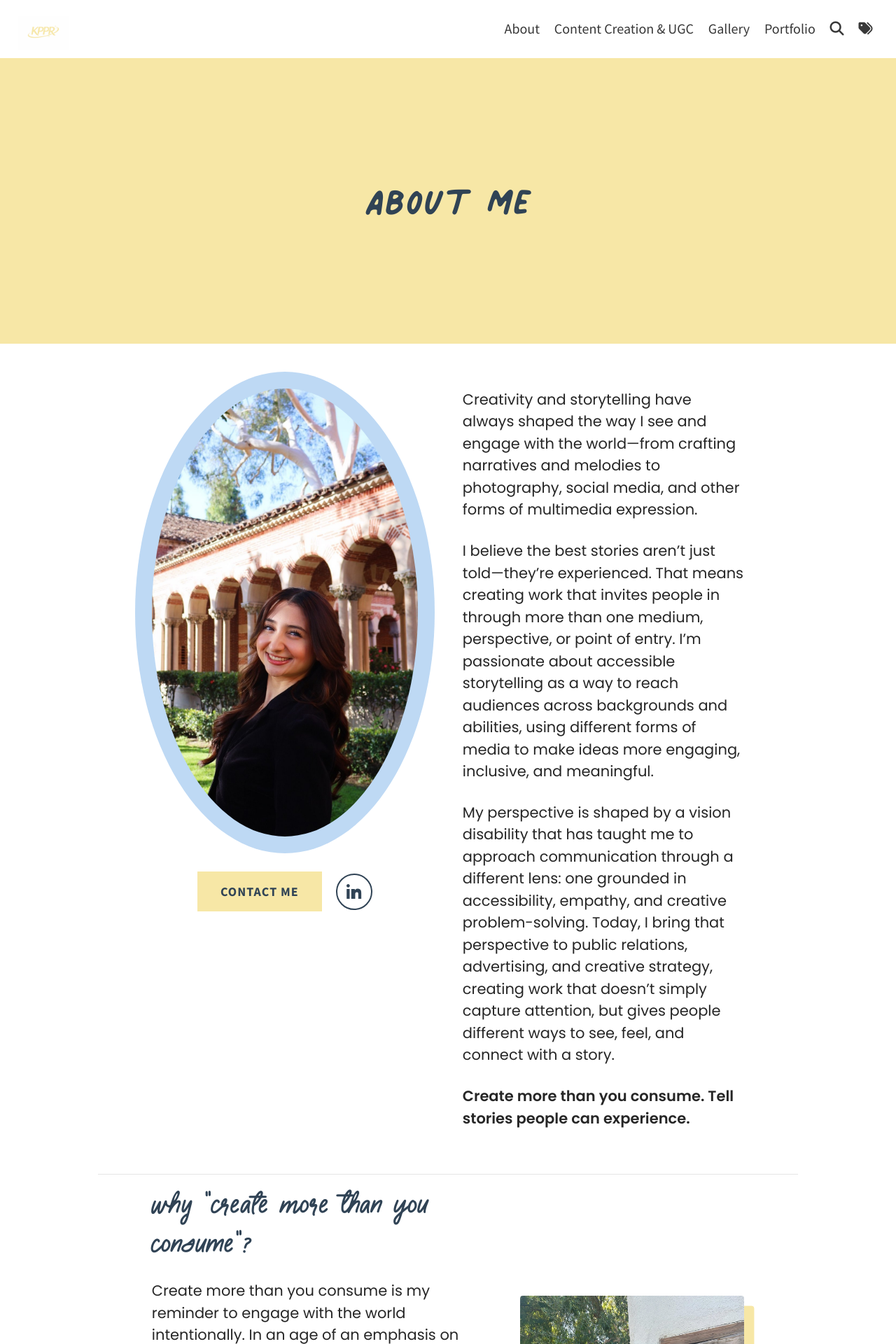
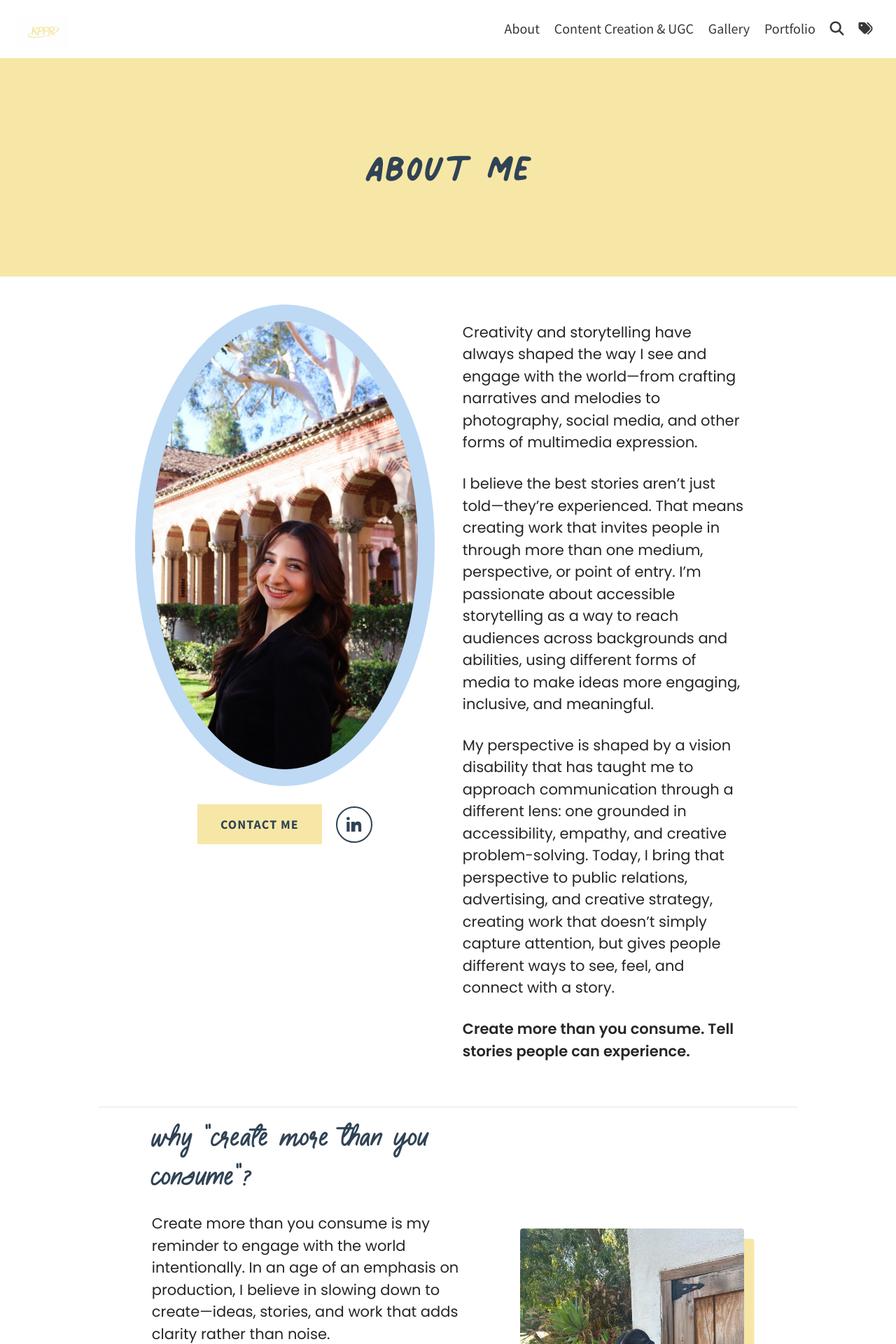
Before and after one commit to kipalacios/kipalacios.github.io, a Jekyll site: the page built from pages/about.md, in a window 1280 px wide. Shown: the top 1920 px of the page at 70% size. Built offline with Jekyll 4.4.1, drawn with Linux system fonts in a browser that asks for light colours; a script that is not in the unit is left out.

Commit message:
Shrink hero/call-out banners site-wide for less negative space
- .call-out.call-out_solid (Home, About, Content Creation, Portfolio):
  padding-top/bottom 6rem -> 3rem
- .case-hero (Open Mind case study): 3.5rem/2.5rem -> 2.2rem/1.6rem
Content now appears noticeably sooner without scrolling, per feedback.

```diff
--- a/_sass/_custom.scss
+++ b/_sass/_custom.scss
@@ -87,8 +87,8 @@ main.content video {
   background: $kppr-yellow;
   backdrop-filter: none;
   color: $kppr-navy;
-  padding-top: 6rem;
-  padding-bottom: 6rem;
+  padding-top: 3rem;
+  padding-bottom: 3rem;
 }
 
 .call-out .call-out_title {
@@ -1513,7 +1513,7 @@ a.button.creator-bio__collab-cta {
 }
 
 .case-hero {
-  padding: 3.5rem $padding-medium 2.5rem;
+  padding: 2.2rem $padding-medium 1.6rem;
   text-align: center;
 
   &__inner {
```
